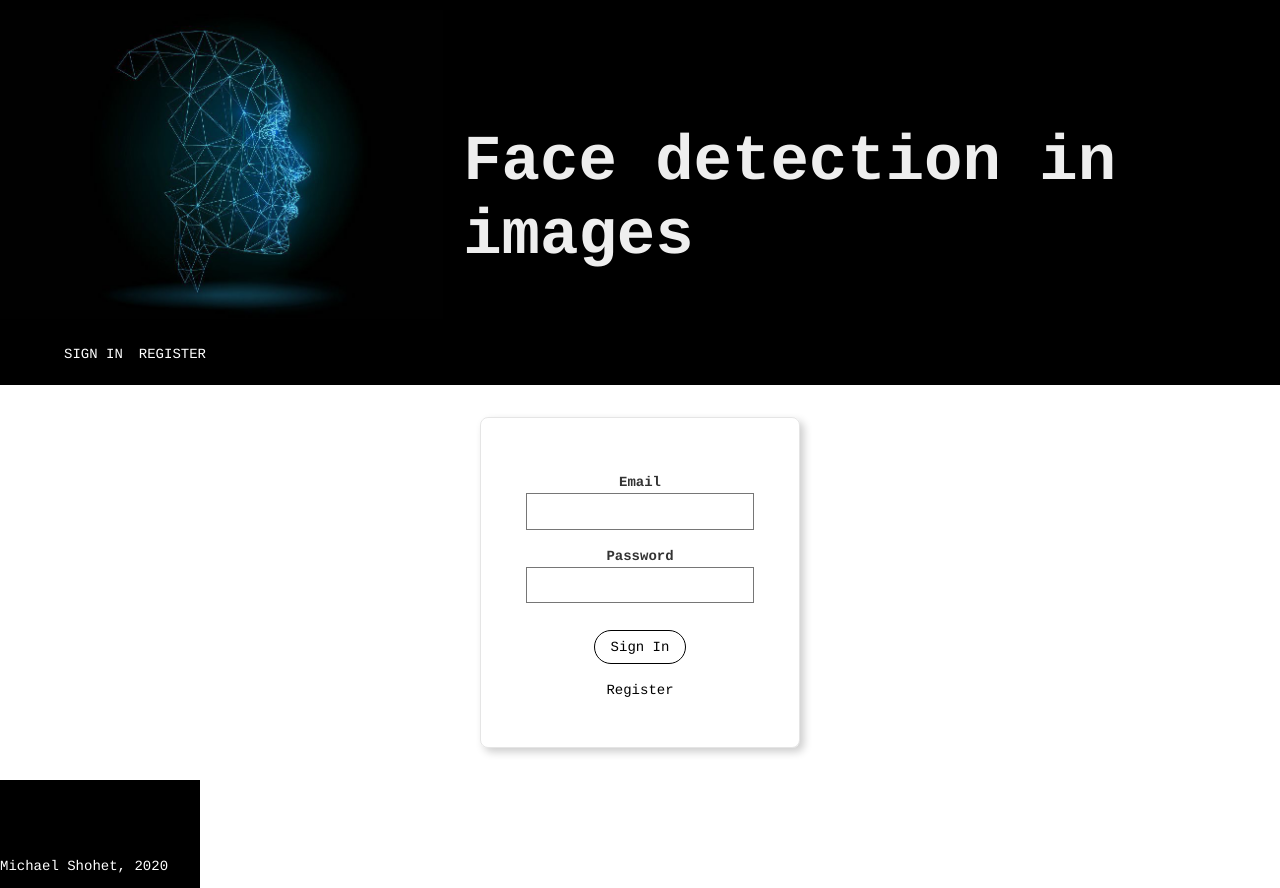
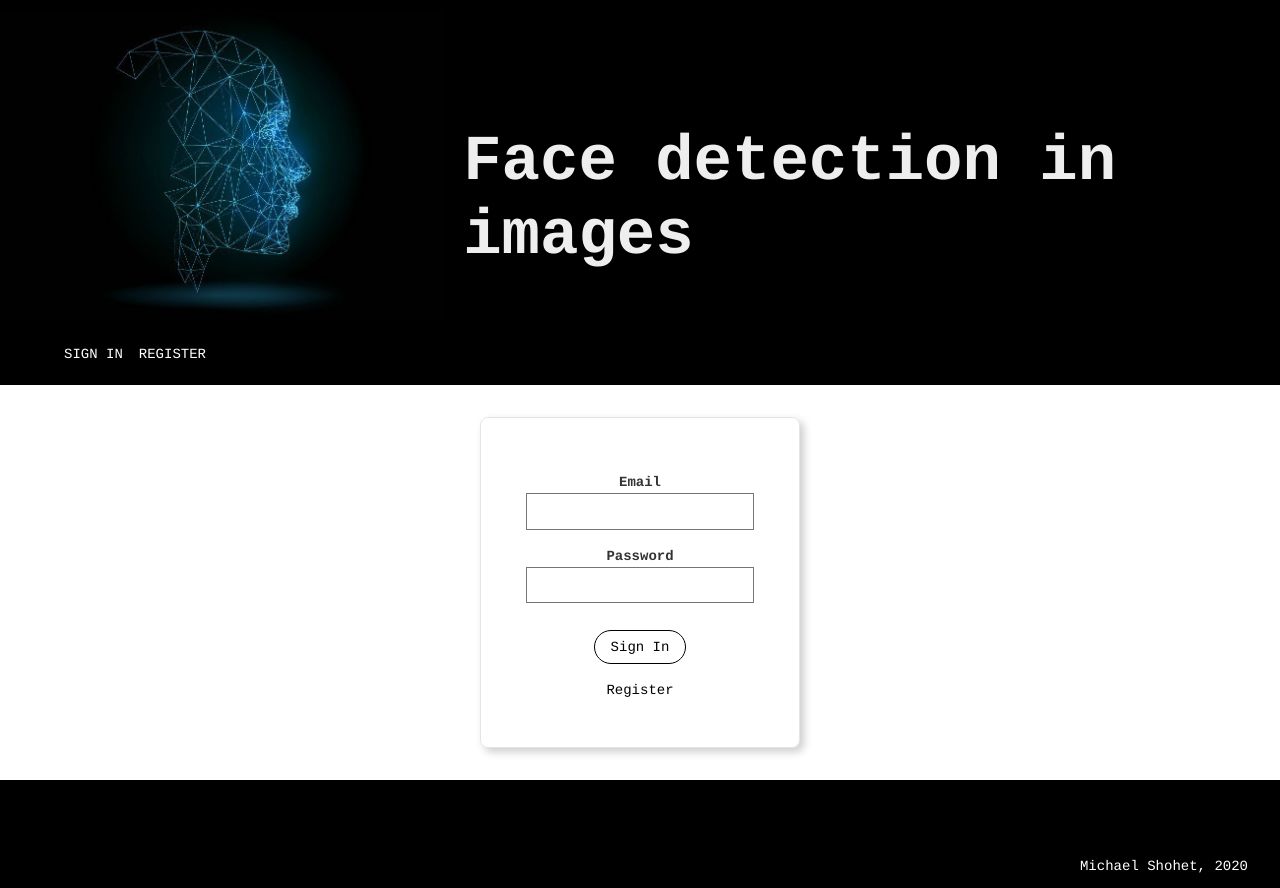
Before and after one commit to mlshohet/face-detection, a React (Create React App) app: page / in a window 1280 px wide. Built offline with nearby package versions, Linux system fonts and the light colour scheme.

Commit message:
updating

```diff
--- a/src/components/footer/footer.css
+++ b/src/components/footer/footer.css
@@ -1,5 +1,5 @@
 .footer {
 	display: flex;
 	justify-content: flex-end;
-	position: absolute;
+	width: 100%;
 }
```
